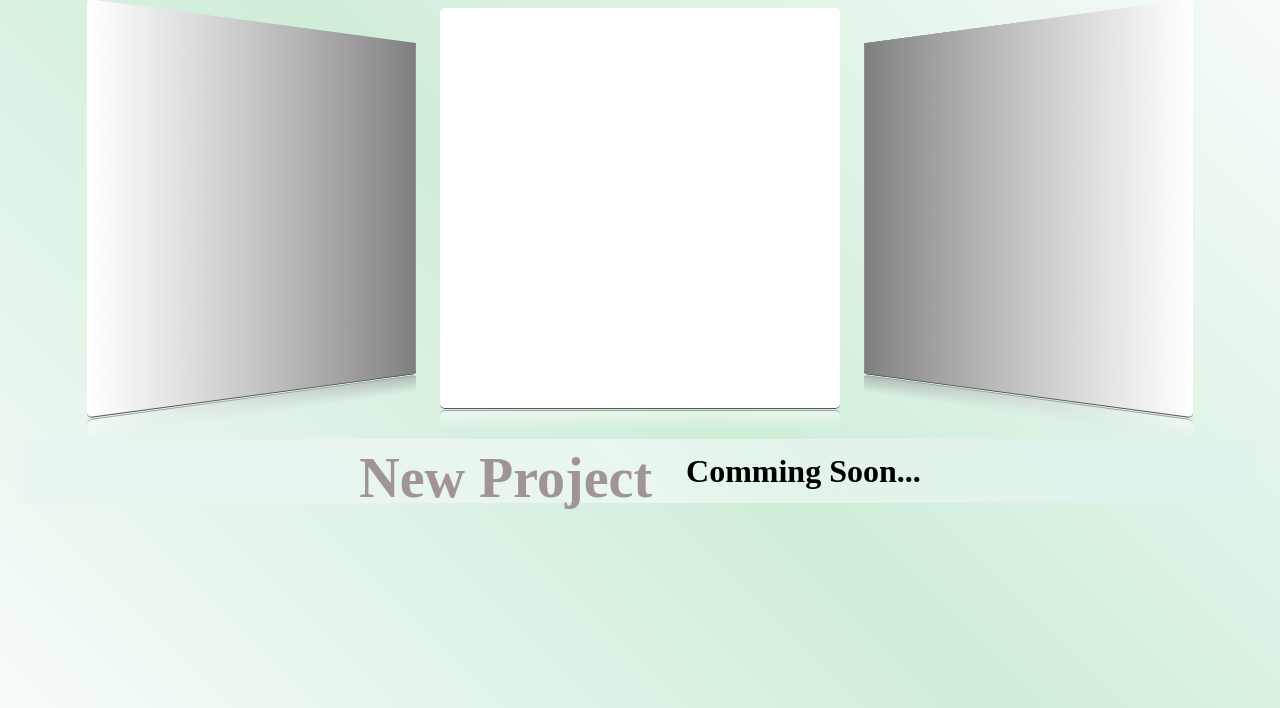
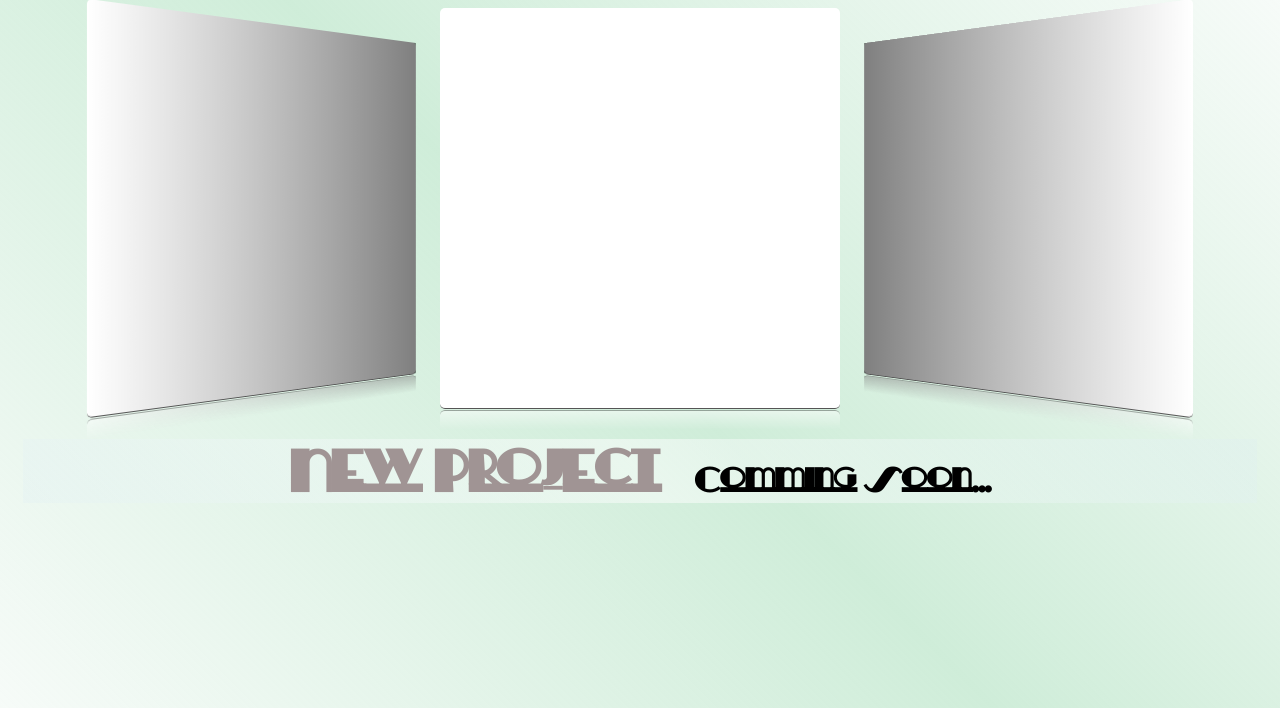
Before and after one commit to Danny417/FairWeather, a PHP site: page / in a window 1280 px wide. Shown: the part 30-738 px from the top of the page. Run offline with PHP 8.4, Linux system fonts and the light colour scheme; some libraries are stand-ins or nearby versions; some web fonts are replaced.

Commit message:
Add new font

```diff
--- a/index.php
+++ b/index.php
@@ -4,8 +4,8 @@
 	<title>YourStudio</title>
   	<style>
 	@font-face {
-		font-family: BIFUR;
-		src: url('fonts/BIFUR.ttf');
+		font-family: HERAS;
+		src: url('fonts/HERAS.ttf');
 	}
 	#footer {
 		position: absolute;
@@ -38,10 +38,7 @@
 	}
 	#title * {
 		display: inline;
-		font-family: BIFUR;
-	}
-	#title h1 {
-		vertical-align: middle;
+		font-family: HERAS;
 	}
 	#menu {
 		position: relative;
```
Also changed, not shown: fonts/HERAS.ttf (added).
